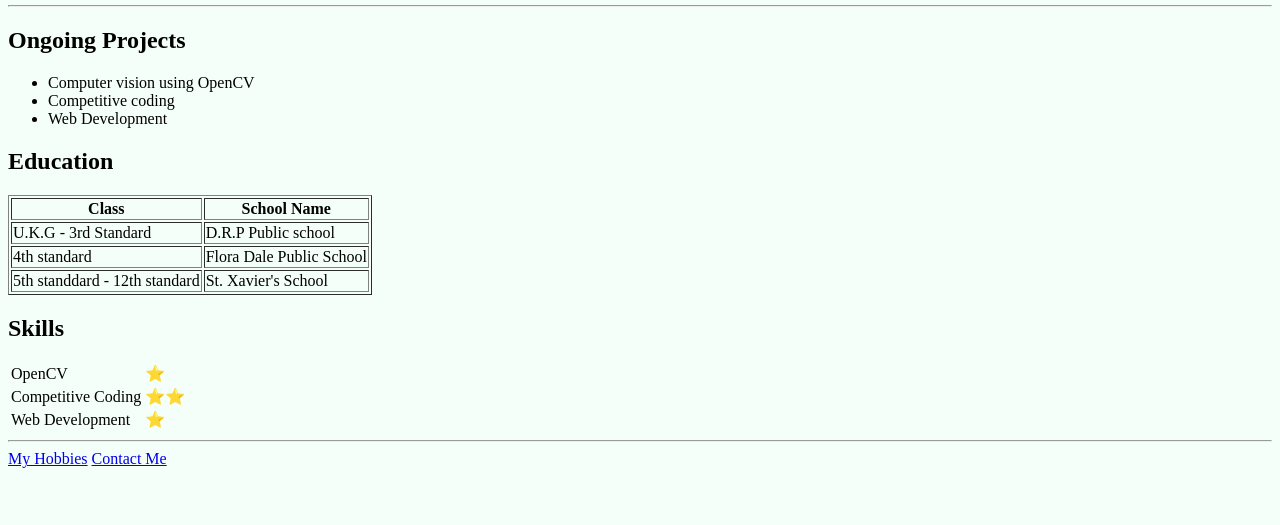
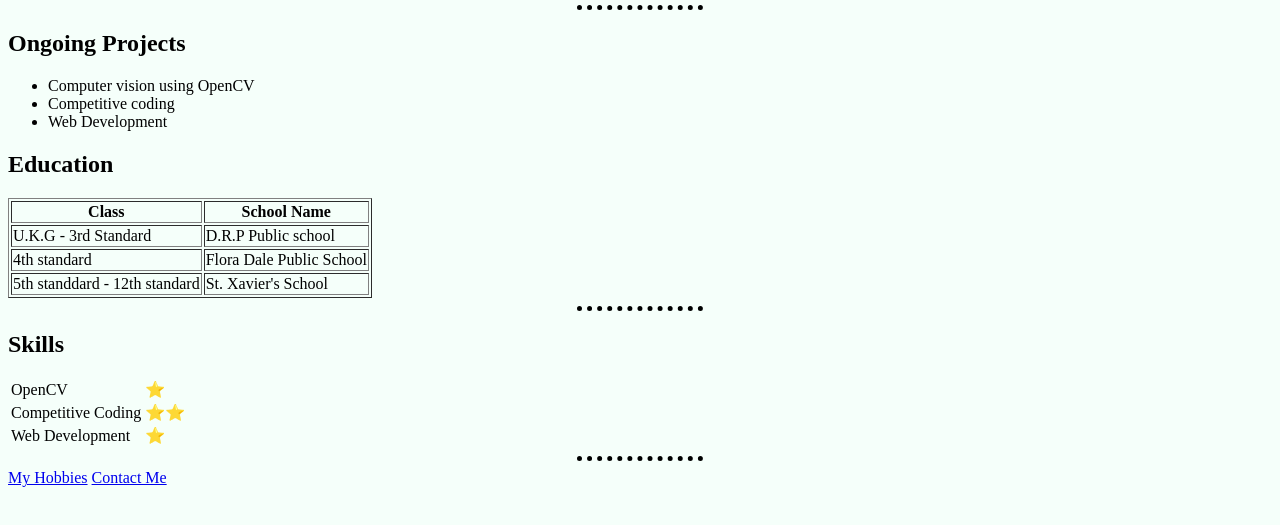
Before and after one commit to sskscie/WebCV, a plain HTML site: page index.html in a window 1280 px wide. Shown: the part 271-796 px from the top of the page. Drawn offline with Linux system fonts and the light colour scheme.

Commit message:
Internal CSS

```diff
--- a/index.html
+++ b/index.html
@@ -1,5 +1,19 @@
 <!DOCTYPE html>
 <html lang="en">
+  <style>
+    body
+    {
+      background-color: mintcream;
+    }
+    hr
+    {
+      border-style: none;
+      border-top-style: dotted;
+      border-color: black;
+      width: 10%;
+      border-width: 5px;
+    }
+  </style>
 <head>
   <meta charset="UTF-8">
   <meta name="viewport" content="width=device-width, initial-scale=1.0">
@@ -7,7 +21,7 @@
   <title>Shivam Singh</title>
   <link rel="icon" href="https://github.com/sskscie/WebCV/blob/main/images/owl.png?raw=true" type="image\x-icon">
 </head>
-<body style="background-color: mintcream;">
+<body>
   <table>
     <tr>
       <td>
@@ -28,7 +42,7 @@
     <li>Web Development</li>
   </ul>
   <h2>Education</h2>
-  <table border="1px">
+  <table border ="1px">
     <thead>
     <th>Class</th>
     <th>School Name</th>
@@ -48,6 +62,7 @@
     </tr>
   </tbody>
   </table>
+  <hr>
   <h2>Skills</h2>
   <table>
     <tr>
```
